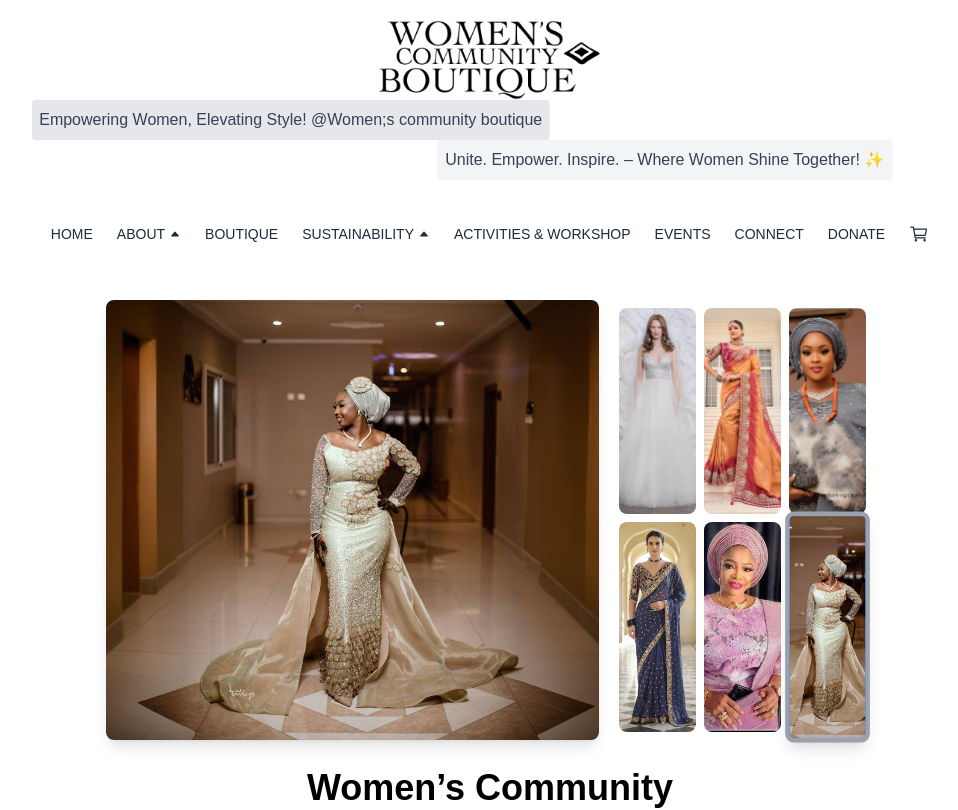
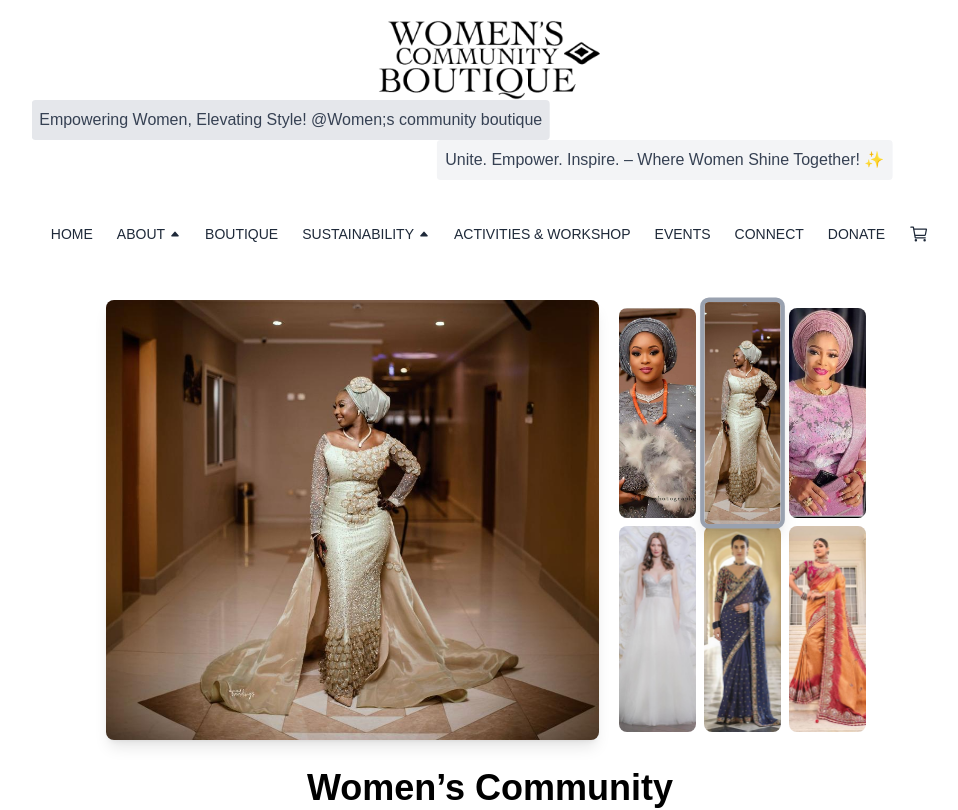
Before and after one commit to Godwinkeyss/peace, a React (Vite) app in the folder client/: page / in a window 1280 px wide. Shown: the top 810 px of the page, without its empty margins (150-1108 px from the left). Built offline with nearby package versions, Linux system fonts and the light colour scheme.

Commit message:
shuffled-images

```diff
--- a/client/src/components/Shein.jsx
+++ b/client/src/components/Shein.jsx
@@ -11,10 +11,12 @@ const Shein = () => {
   ];
 
   // Function to shuffle images randomly for the right-side grid
+  // const shuffleImagess = (array) => {
+  //   return [...array].sort(() => Math.random() - 0.5);
+  // };
   const shuffleImages = (array) => {
-    return [...array].sort(() => Math.random() - 0.5);
+    return [...array.slice(1), array[0]]; // Moves the first item to the last position
   };
-
   const [shuffledImages, setShuffledImages] = useState(shuffleImages(images));
   const [currentImageIndex, setCurrentImageIndex] = useState(0);
 
@@ -52,7 +54,7 @@ const Shein = () => {
         {shuffledImages.map((image, index) => (
           <div
             key={index}
-            className={`bg-blue-500 w-full aspect-w-16 aspect-h-9 rounded-lg overflow-hidden transition-transform duration-300 ${
+            className={`bg-gray-50 w-full aspect-w-16 aspect-h-9 rounded-lg overflow-hidden transition-transform duration-300 ${
               images[currentImageIndex] === image ? "scale-110 border-4 border-gray-400 shadow-lg" : ""
             }`}
           >
```
